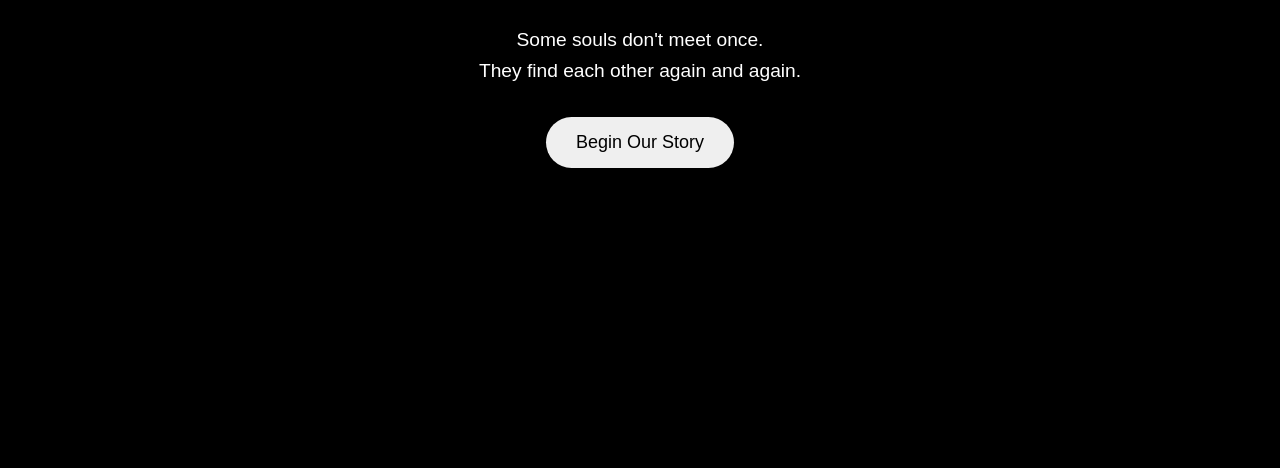
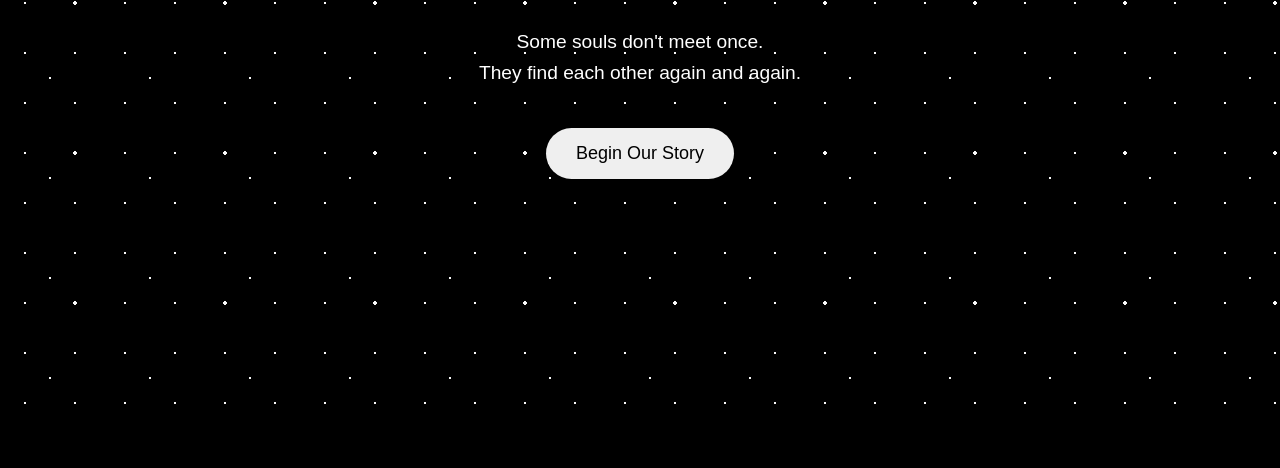
Before and after one commit to sehrawatprajwal-wq/Destiny-On-Repeat, a plain HTML site: page index.html in a window 1280 px wide. Shown: the part 372-840 px from the top of the page. Drawn offline with Linux system fonts and the light colour scheme.

Commit message:
Update style.css

```diff
--- a/style.css
+++ b/style.css
@@ -1,12 +1,31 @@
 body{
     margin:0;
-    background:black;
+    background:#000;
     color:white;
     overflow:hidden;
     font-family:Arial,sans-serif;
 }
 
+.stars{
+    position:fixed;
+    width:100%;
+    height:100%;
+    background:
+        radial-gradient(white 1px, transparent 1px),
+        radial-gradient(white 1px, transparent 1px),
+        radial-gradient(white 2px, transparent 2px);
+    background-size:50px 50px,100px 100px,150px 150px;
+    animation:twinkle 4s infinite alternate;
+}
+
+@keyframes twinkle{
+    from{opacity:0.5;}
+    to{opacity:1;}
+}
+
 .hero{
+    position:relative;
+    z-index:1;
     height:100vh;
     display:flex;
     flex-direction:column;
@@ -18,16 +37,15 @@ body{
 
 h1{
     font-size:3rem;
-    margin-bottom:20px;
 }
 
 p{
     font-size:1.2rem;
-    margin-bottom:30px;
     line-height:1.6;
 }
 
 button{
+    margin-top:20px;
     padding:15px 30px;
     border:none;
     border-radius:30px;
```
